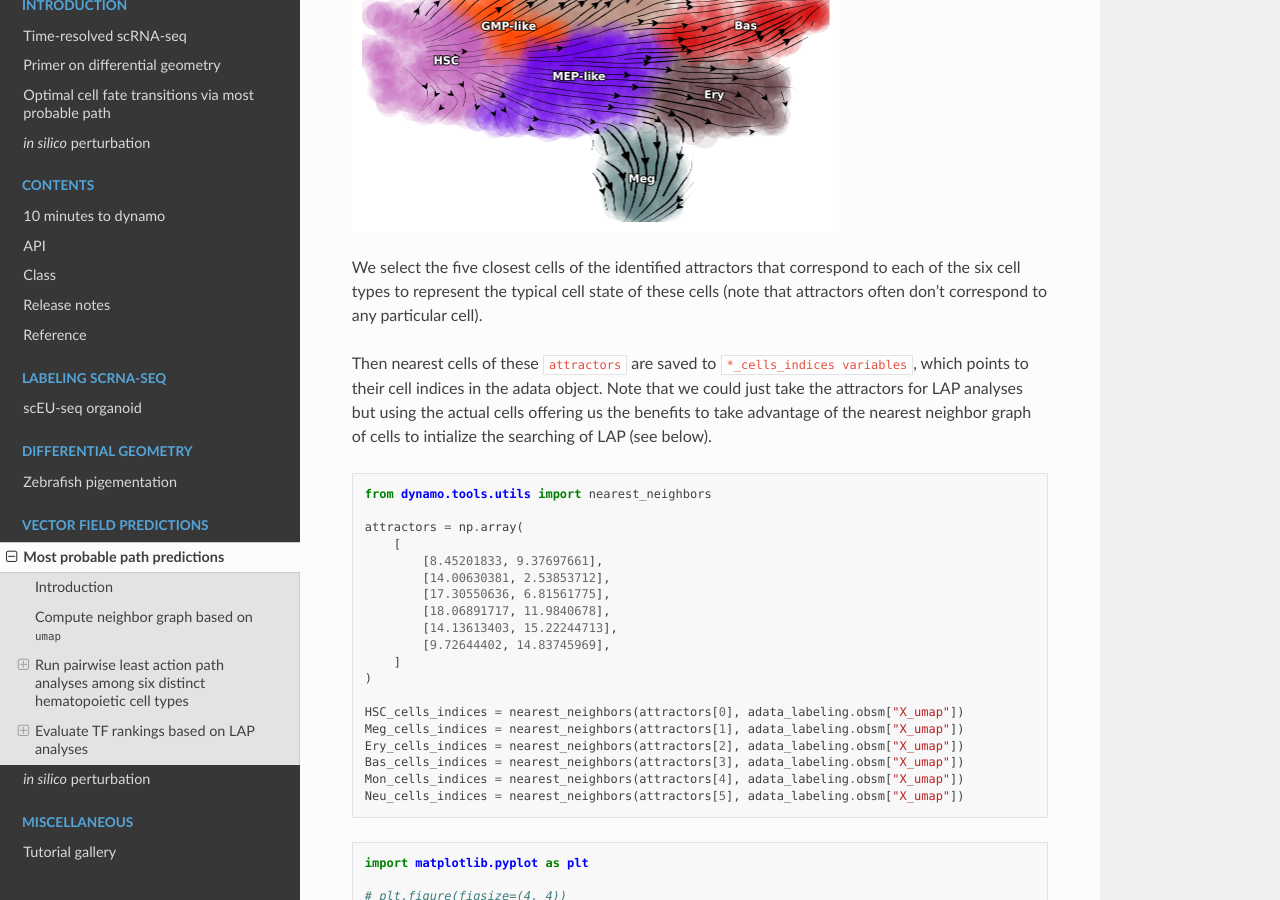
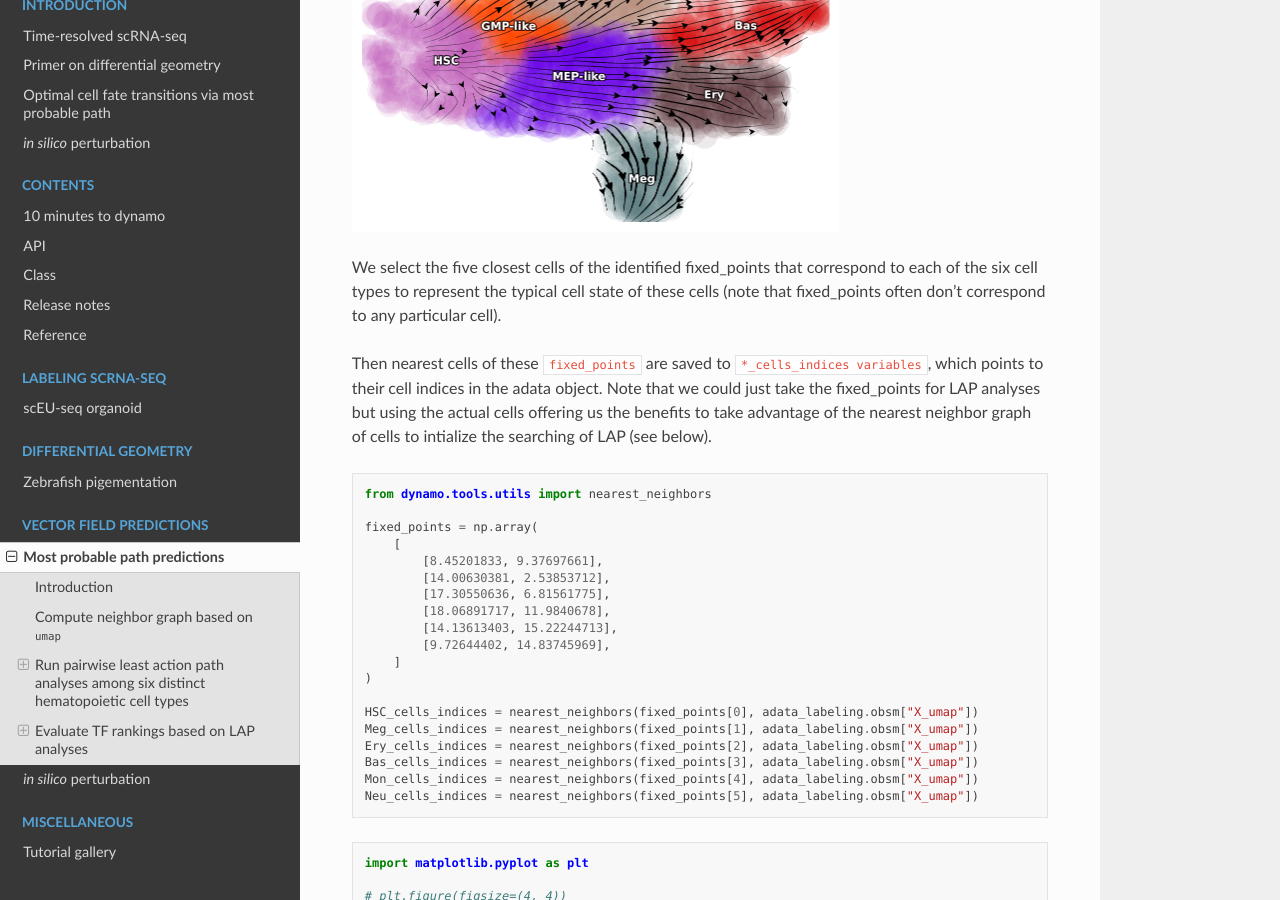
Before and after one commit to aristoteleo/dynamo_readthedocs, a Sphinx documentation site: the page built from docs/source/notebooks/lap_tutorial/lap_tutorial.rst, in a window 1280 px wide and 900 px high, scrolled down 2445 px. Built offline with Sphinx 7.4.7 and the Read the Docs theme 2.0.0, drawn with Linux system fonts in a browser that asks for light colours; pages that are not in the unit, such as notebooks, are missing from menus; cross-references to code outside the pages are shown as plain code.

Commit message:
Update lap_tutorial.rst

```diff
--- a/docs/source/notebooks/lap_tutorial/lap_tutorial.rst
+++ b/docs/source/notebooks/lap_tutorial/lap_tutorial.rst
@@ -103,17 +103,17 @@ Among the cell types from our tscRNA-seq data, there are five developmental even
    :width: 487px
 
 
-| We select the five closest cells of the identified attractors that correspond to each of the six cell types to represent the typical cell state of these cells (note that attractors often don't correspond to any particular cell).
+| We select the five closest cells of the identified fixed_points that correspond to each of the six cell types to represent the typical cell state of these cells (note that fixed_points often don't correspond to any particular cell).
 
-| Then nearest cells of these ``attractors`` are saved to
+| Then nearest cells of these ``fixed_points`` are saved to
   ``*_cells_indices variables``, which points to their cell indices in
-  the adata object. Note that we could just take the attractors for LAP analyses but using the actual cells offering us the benefits to take advantage of the nearest neighbor graph of cells to intialize the searching of LAP (see below).
+  the adata object. Note that we could just take the fixed_points for LAP analyses but using the actual cells offering us the benefits to take advantage of the nearest neighbor graph of cells to intialize the searching of LAP (see below).
 
 .. code:: ipython3
 
     from dynamo.tools.utils import nearest_neighbors
 
-    attractors = np.array(
+    fixed_points = np.array(
         [
             [8.45201833, 9.37697661],
             [14.00630381, 2.53853712],
@@ -124,12 +124,12 @@ Among the cell types from our tscRNA-seq data, there are five developmental even
         ]
     )
 
-    HSC_cells_indices = nearest_neighbors(attractors[0], adata_labeling.obsm["X_umap"])
-    Meg_cells_indices = nearest_neighbors(attractors[1], adata_labeling.obsm["X_umap"])
-    Ery_cells_indices = nearest_neighbors(attractors[2], adata_labeling.obsm["X_umap"])
-    Bas_cells_indices = nearest_neighbors(attractors[3], adata_labeling.obsm["X_umap"])
-    Mon_cells_indices = nearest_neighbors(attractors[4], adata_labeling.obsm["X_umap"])
-    Neu_cells_indices = nearest_neighbors(attractors[5], adata_labeling.obsm["X_umap"])
+    HSC_cells_indices = nearest_neighbors(fixed_points[0], adata_labeling.obsm["X_umap"])
+    Meg_cells_indices = nearest_neighbors(fixed_points[1], adata_labeling.obsm["X_umap"])
+    Ery_cells_indices = nearest_neighbors(fixed_points[2], adata_labeling.obsm["X_umap"])
+    Bas_cells_indices = nearest_neighbors(fixed_points[3], adata_labeling.obsm["X_umap"])
+    Mon_cells_indices = nearest_neighbors(fixed_points[4], adata_labeling.obsm["X_umap"])
+    Neu_cells_indices = nearest_neighbors(fixed_points[5], adata_labeling.obsm["X_umap"])
 
 
 .. code:: ipython3
```
